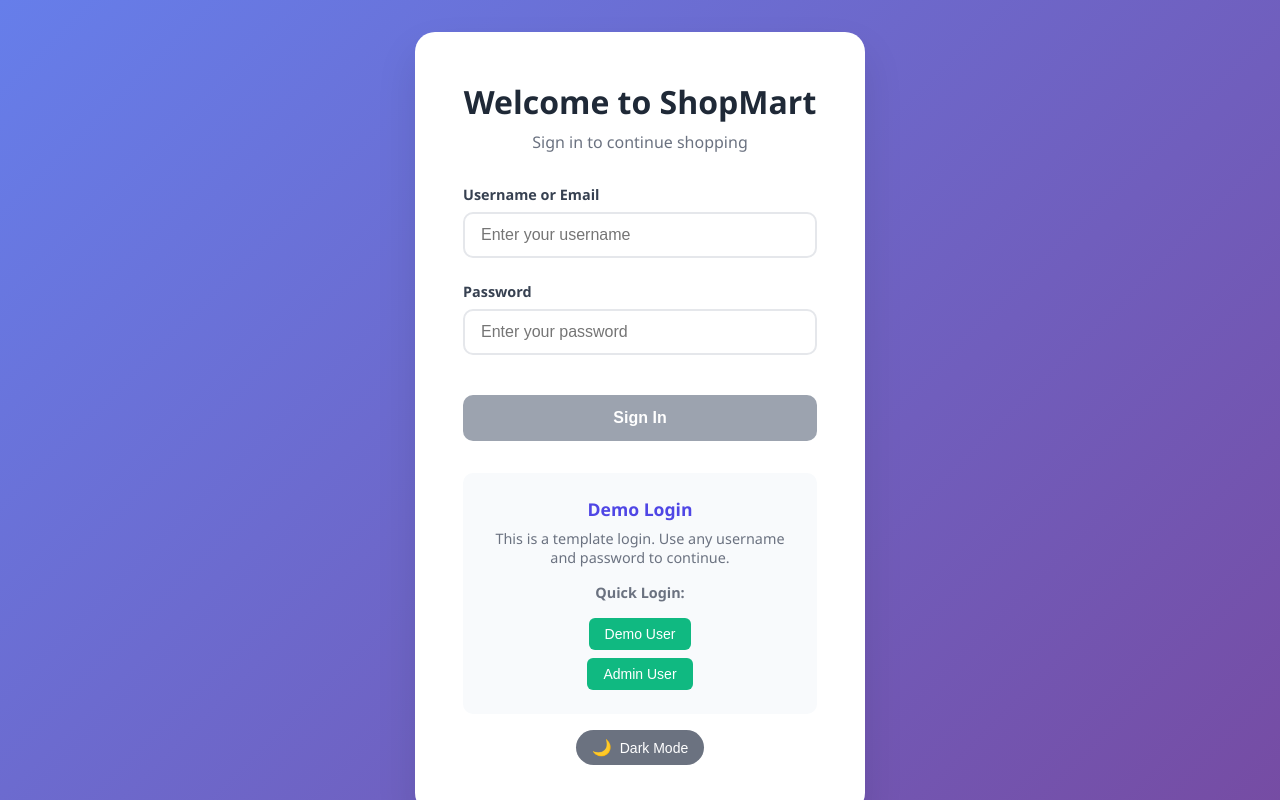
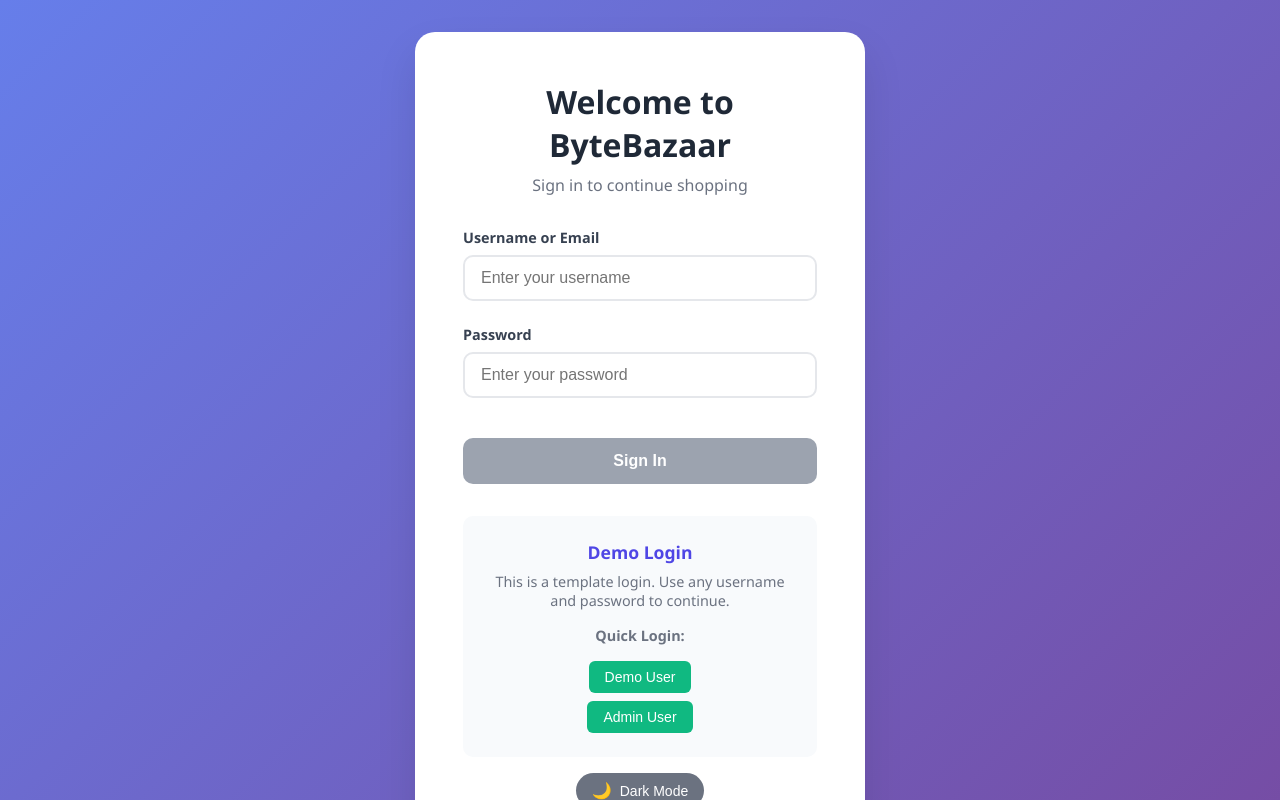
Before and after one commit to ADM-GenC-July25/team1-capstone, an Angular app: page /login in a window 1280 px wide. Built offline with nearby package versions, Linux system fonts and the light colour scheme.

Commit message:
Name Change

```diff
--- a/src/app/footer/footer.html
+++ b/src/app/footer/footer.html
@@ -16,7 +16,7 @@
         </div>
         <div class="footer-section">
           <h4>Contact Info</h4>
-          <p>Email: info@shopmart.com</p>
+          <p>Email: info@bytebazzar.com</p>
           <p>Phone: (555) 123-4567</p>
         </div>
       </div>
--- a/src/app/footer/footer.ts
+++ b/src/app/footer/footer.ts
@@ -8,7 +8,7 @@ import { ThemeService } from '../services/theme.service';
   styleUrl: './footer.css'
 })
 export class Footer {
-  protected readonly title = signal('ShopMart');
+  protected readonly title = signal('ByteBazaar');
 
   // Use shared theme service
   protected get isDarkMode() {
--- a/src/app/login/login.ts
+++ b/src/app/login/login.ts
@@ -14,7 +14,7 @@ import { AuthService } from '../services/auth.service';
 export class LoginComponent {
     username = '';
     password = '';
-    appTitle = 'ShopMart';
+    appTitle = 'ByteBazaar';
 
     loginError = signal<string>('');
     isLoading = signal(false);
--- a/src/app/main/main-fixed.ts
+++ b/src/app/main/main-fixed.ts
@@ -10,7 +10,7 @@ import { ThemeService } from '../services/theme.service';
     styleUrls: ['../app.css', './main.css']
 })
 export class MainComponent implements OnInit {
-    protected readonly title = signal('ShopMart');
+    protected readonly title = signal('ByteBazaar');
 
     // Use the shared theme service instead of local state
     protected get isDarkMode() {
--- a/src/app/main/main.ts
+++ b/src/app/main/main.ts
@@ -10,7 +10,7 @@ import { ThemeService } from '../services/theme.service';
     styleUrls: ['../app.css', './main.css']
 })
 export class MainComponent implements OnInit {
-    protected readonly title = signal('ShopMart');
+    protected readonly title = signal('ByteBazaar');
 
     // Use the shared theme service instead of local state
     protected get isDarkMode() {
```
